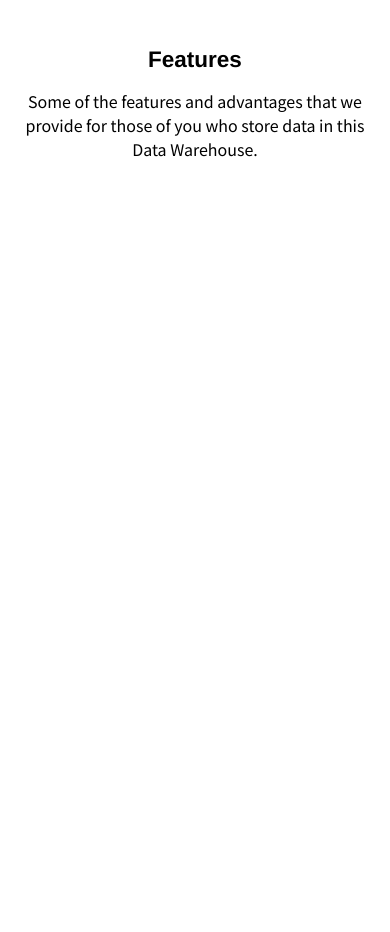
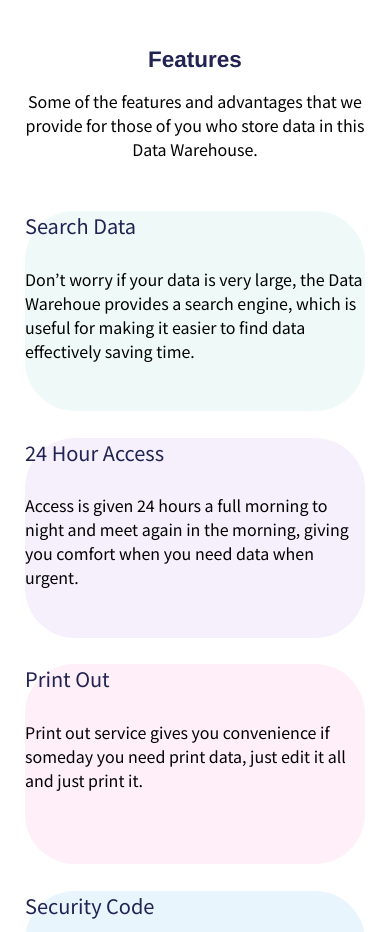
Before and after one commit to jdesoto1618/mini-project, a plain HTML site: page views/index.html in a window 390 px wide. Shown: the part 1065-1997 px from the top of the page. Before the commit the page ends 1301 px from the top, so only its background shows below. Drawn offline with Linux system fonts and the light colour scheme.

Commit message:
Demo Site | Sets up feature card styles on mobile. Background colors added, taglines and copy added to markup.

```diff
--- a/stylesheets/_features.scss
+++ b/stylesheets/_features.scss
@@ -1,3 +1,24 @@
 .features-tagline-container {
   margin-bottom: $section-separator;
 }
+
+.feature-card {
+  border-radius: $container-border-radius;
+  min-height: 20rem;
+}
+
+.search-card {
+  background-color: rgba(104,201,186,0.1);
+}
+
+.access-card {
+  background-color: rgba(156,105,226,0.1);
+}
+
+.print-card {
+  background-color: rgba(240,99,184,0.1);
+}
+
+.security-card {
+  background-color: rgba(45,156,219,0.1);
+}
--- a/stylesheets/_typography.scss
+++ b/stylesheets/_typography.scss
@@ -15,6 +15,7 @@ h3 {
   font-family: $secondary-font;
   font-weight: bold;
   font-size: 4.5rem;
+  color: #212353;
   margin: 1.5rem 0;
 }
 
@@ -22,6 +23,13 @@ h3 {
   font-size: 2.25rem;
 }
 
+h4 {
+  font-family: $primary-font;
+  font-size: 2rem;
+  font-weight: normal;
+  color: #212353;
+}
+
 p {
   font-family: $primary-font;
   font-weight: normal;
--- a/views/index.html
+++ b/views/index.html
@@ -83,19 +83,43 @@
 
         <div class="feature-cards-container">
           <div class="feature-card search-card">
+            <h4 class="search-tagline">
+              Search Data
+            </h4>
 
+            <p class="search-copy">
+              Don’t worry if your data is very large, the Data Warehoue provides a search engine, which is useful for making it easier to find data effectively saving time.
+            </p>
           </div>
 
           <div class="feature-card access-card">
+            <h4 class="access-tagline">
+              24 Hour Access
+            </h4>
 
+            <p class="access-copy">
+              Access is given 24 hours a full morning to night and meet again in the morning, giving you comfort when you need data when urgent.
+            </p>
           </div>
 
           <div class="feature-card print-card">
+            <h4 class="print-tagline">
+              Print Out
+            </h4>
 
+            <p class="print-copy">
+              Print out service gives you convenience if someday you need print data, just edit it all and just print it.
+            </p>
           </div>
 
           <div class="feature-card security-card">
+            <h4 class="security-tagline">
+              Security Code
+            </h4>
 
+            <p class="security-copy">
+              Data Security is one of our best facilities. Allows for your files to be safer. The file can be secured with a code or password that you created, so only you can open the file.
+            </p>
           </div>
         </div>
       </section>
```
Also changed, not shown: stylesheets/app.css, 1 other file.
